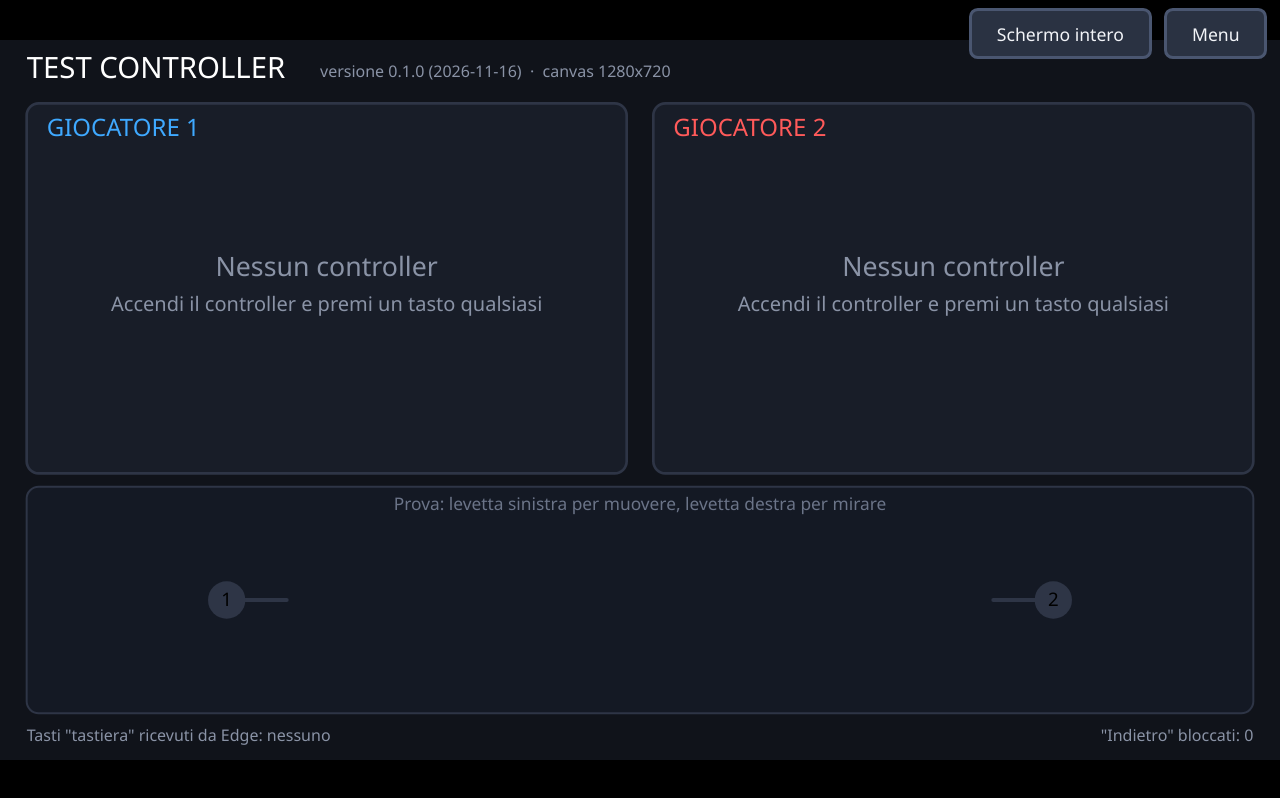
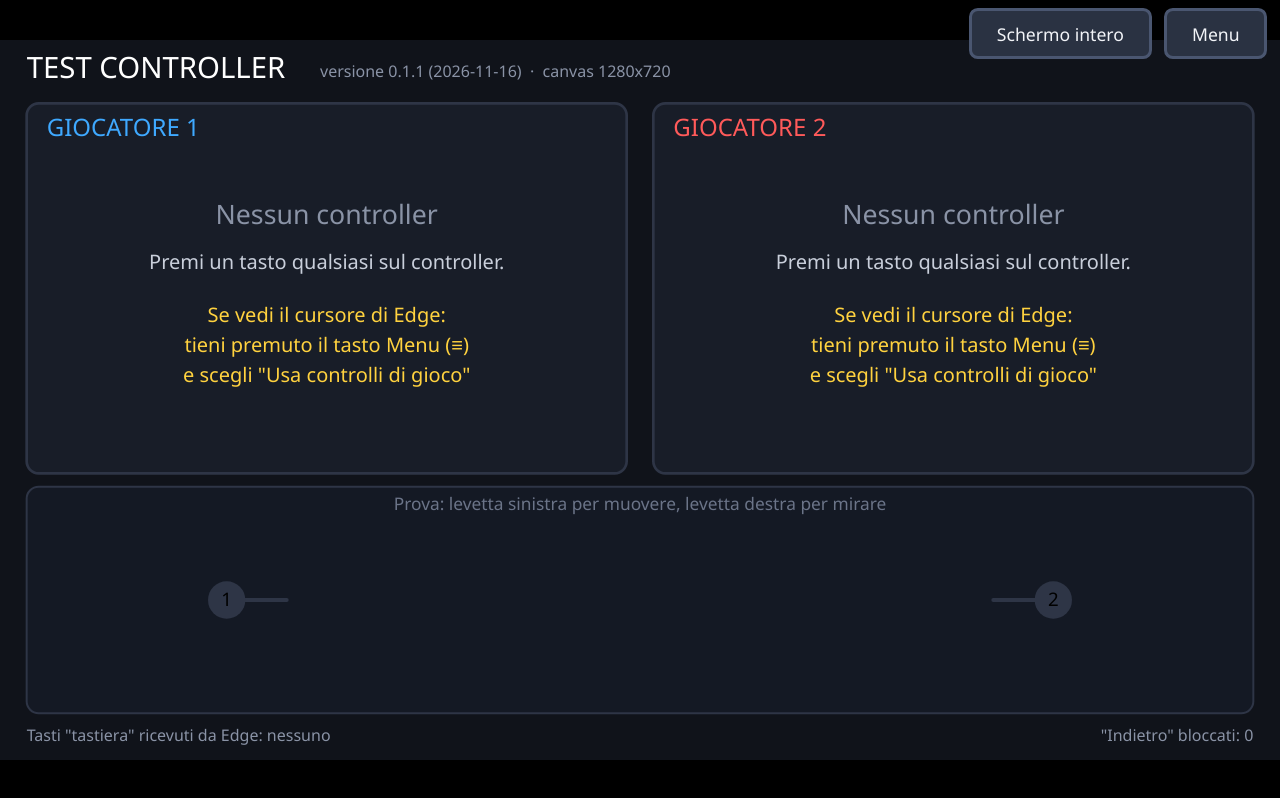
Before and after one commit to mattiabetti/Arena, a plain HTML site: page test-controller.html in a window 1280 px wide. Drawn offline with Linux system fonts and the light colour scheme.

Commit message:
Test Xbox: istruzioni per i controlli di gioco, ROADMAP aggiornata (v0.1.1)
Co-Authored-By: Claude Opus 5.5 <noreply@anthropic.com>
Claude-Session: https://claude.ai/code/session_01Mm5Tjezf176SLENSM8D5be

```diff
--- a/index.html
+++ b/index.html
@@ -4,7 +4,7 @@
   <meta charset="utf-8">
   <meta name="viewport" content="width=device-width, initial-scale=1">
   <title>Arena</title>
-  <link rel="stylesheet" href="css/stile.css?v=0.1.0">
+  <link rel="stylesheet" href="css/stile.css?v=0.1.1">
 </head>
 <body>
   <div class="menu">
@@ -14,7 +14,7 @@
     <div class="versione" id="versione"></div>
   </div>
   <script type="module">
-    import { VERSIONE } from "./js/core/versione.js?v=0.1.0";
+    import { VERSIONE } from "./js/core/versione.js?v=0.1.1";
     document.getElementById("versione").textContent = "versione " + VERSIONE;
   </script>
 </body>
--- a/js/core/versione.js
+++ b/js/core/versione.js
@@ -1,3 +1,3 @@
 // Versione mostrata a schermo: aggiornarla a ogni modifica pubblicata,
 // così sulla Xbox si capisce subito se la pagina caricata è quella nuova.
-export const VERSIONE = "0.1.0 (2026-11-16)";
+export const VERSIONE = "0.1.1 (2026-11-16)";
--- a/js/test-controller.js
+++ b/js/test-controller.js
@@ -94,8 +94,11 @@ function disegnaPannello(g, i, px, py) {
   testo("GIOCATORE " + (i + 1), px + 30, py + 38, 36, colore);
 
   if (!g.collegato) {
-    testo("Nessun controller", px + L / 2, py + A / 2 - 30, 40, "#8a93a6", "center");
-    testo("Accendi il controller e premi un tasto qualsiasi", px + L / 2, py + A / 2 + 25, 30, "#8a93a6", "center");
+    testo("Nessun controller", px + L / 2, py + 170, 40, "#8a93a6", "center");
+    testo("Premi un tasto qualsiasi sul controller.", px + L / 2, py + 240, 30, "#c9cfdb", "center");
+    testo("Se vedi il cursore di Edge:", px + L / 2, py + 320, 30, "#ffd23f", "center");
+    testo("tieni premuto il tasto Menu (≡)", px + L / 2, py + 365, 30, "#ffd23f", "center");
+    testo("e scegli \"Usa controlli di gioco\"", px + L / 2, py + 410, 30, "#ffd23f", "center");
     return;
   }
 
--- a/test-controller.html
+++ b/test-controller.html
@@ -4,7 +4,7 @@
   <meta charset="utf-8">
   <meta name="viewport" content="width=device-width, initial-scale=1">
   <title>Arena — Test controller</title>
-  <link rel="stylesheet" href="css/stile.css?v=0.1.0">
+  <link rel="stylesheet" href="css/stile.css?v=0.1.1">
 </head>
 <body>
   <div class="barra">
@@ -14,6 +14,6 @@
   <div class="contenitore-gioco">
     <canvas id="schermo"></canvas>
   </div>
-  <script type="module" src="js/test-controller.js?v=0.1.0"></script>
+  <script type="module" src="js/test-controller.js?v=0.1.1"></script>
 </body>
 </html>
```
Also changed, not shown: 1 other file.
